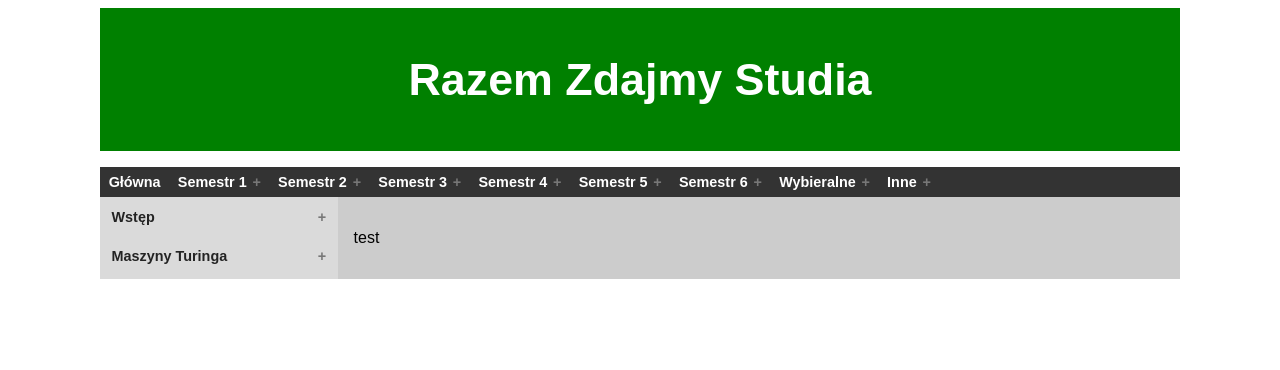
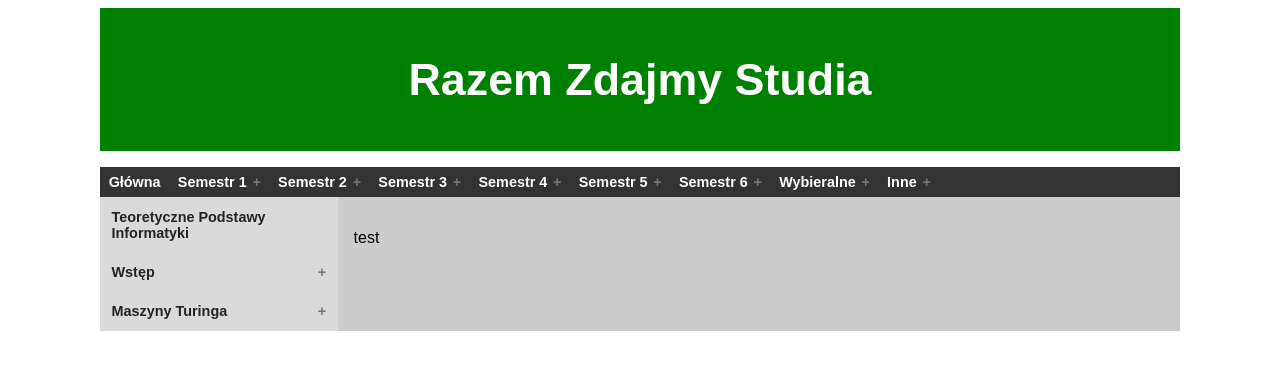
Before and after one commit to rzs-site/rzs-site.github.io, a Jekyll site: the page built from wyb/tpi/wstep/teoria/index.md, in a window 1280 px wide. Shown: the top 370 px of the page. Built offline with Jekyll 4.4.1, drawn with Linux system fonts in a browser that asks for light colours.

Commit message:
Update tpi.yml

```diff
--- a/_data/tpi.yml
+++ b/_data/tpi.yml
@@ -1,4 +1,6 @@
 toc:
+    - title: Teoretyczne Podstawy Informatyki
+      url: tpi
     - title: Wstęp
       subfolderitems:
         - page: Teoria
```
